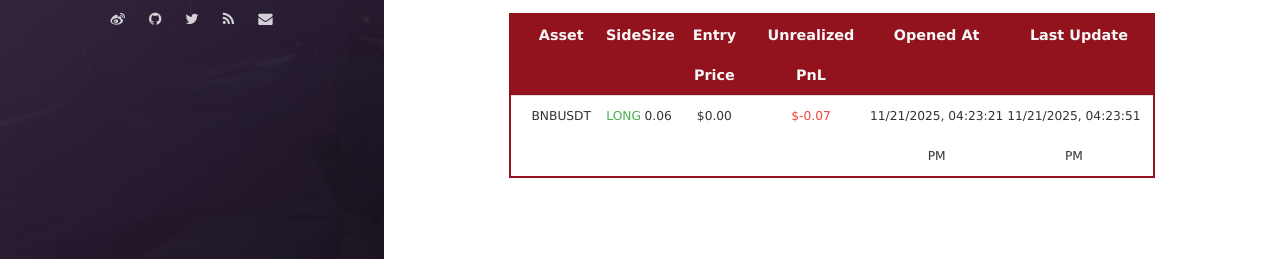
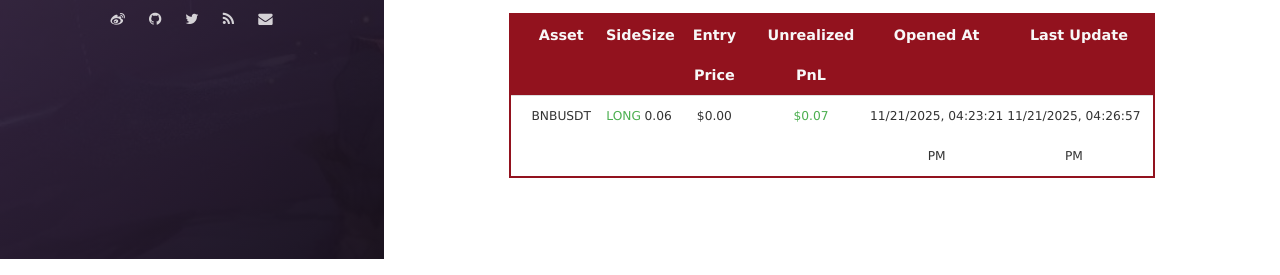
Before and after one commit to leeyegy/leeyegy.github.io, a Jekyll site: the page built from live-trading.html, in a window 1280 px wide. Shown: the part 641-916 px from the top of the page. Built offline with Jekyll 4.4.1, drawn with Linux system fonts in a browser that asks for light colours; nearby versions of some CDN libraries.

Commit message:
AccountMonitor: refresh positions 2025-11-22T00:26:57+08:00

```diff
--- a/assets/data/binance/positions.json
+++ b/assets/data/binance/positions.json
@@ -4,8 +4,8 @@
     "side": "LONG",
     "size": 0.06,
     "entryPrice": 0.0,
-    "unrealizedPnl": -0.06546986,
+    "unrealizedPnl": 0.07074736,
     "openedAt": "2025-11-22T00:23:21+08:00",
-    "reportedAt": "2025-11-22T00:23:51+08:00"
+    "reportedAt": "2025-11-22T00:26:57+08:00"
   }
 ]
```
